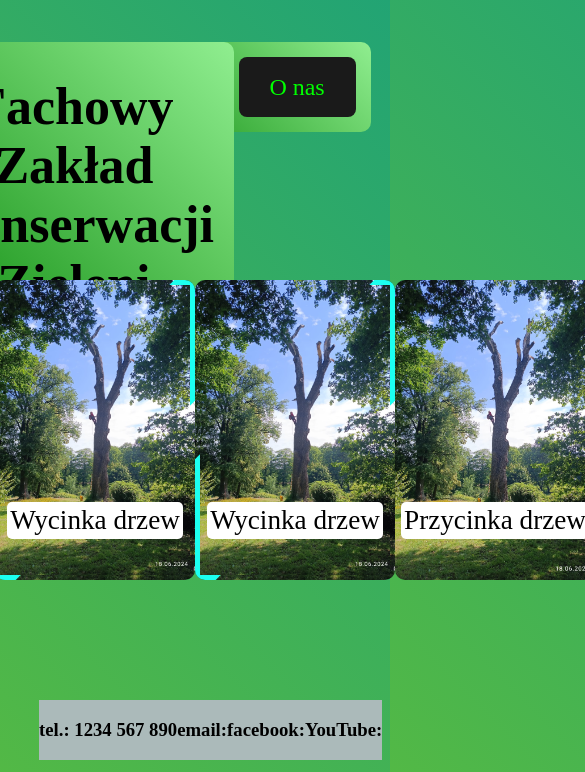
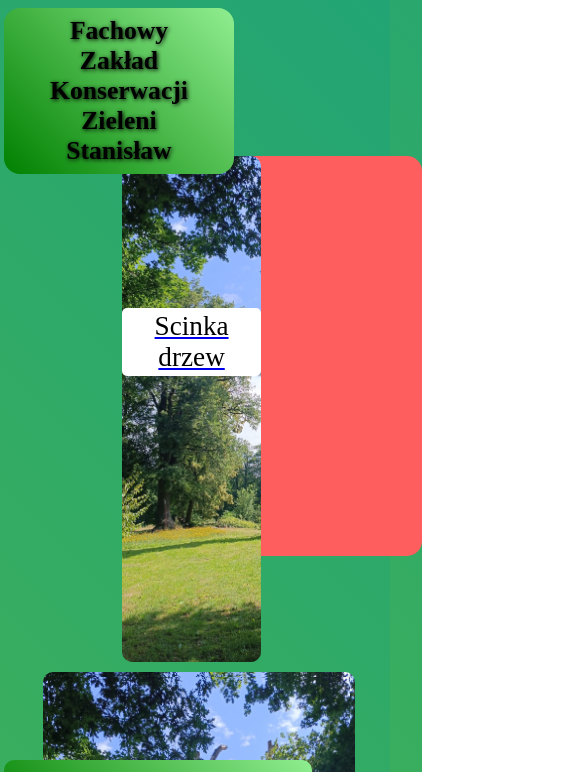
Before and after one commit to luke-korn/wycinka, a plain HTML site: page index.html in a window 390 px wide. Shown: the top 772 px of the page, 585 px wide, since content can reach past the window. Drawn offline with Linux system fonts and the light colour scheme.

Commit message:
mobile_fixed

```diff
--- a/index.html
+++ b/index.html
@@ -1,11 +1,13 @@
 <!DOCTYPE html>
 <html lang="pl">
+
 <head>
   <meta charset="UTF-8">
   <meta name="viewport" content="width=device-width, initial-scale=1">
   <title>Stas</title>
   <link href="style.css" rel="stylesheet">
 </head>
+
 <body>
   <nav>
     <button type="button">Kontakt</button>
@@ -13,10 +15,12 @@
     <!-- <button type="button">Click</button> -->
     <button type="button">O nas</button>
   </nav>
-    <div class='header'><h1>
+  <div class='header'>
+    <h1>
       Fachowy</br> Zakład Konserwacji Zieleni</br>
       Stanisław
-      </h1></div>
+    </h1>
+  </div>
   <div class='row'>
     <a href="./scinka.html">
       <div class='content'>
@@ -27,7 +31,7 @@ Stanisław
       <div class='elem'>Wycinka drzew</div>
     </div>
     <div class='cont2'>
-        <div class='elem'>Wycinka drzew</div>
+      <div class='elem'>Docinka drzew</div>
     </div>
     <div class='content'>
       <div class='elem'>Przycinka drzew</div>
@@ -43,4 +47,5 @@ Stanisław
   </footer>
 
 </body>
+
 </html>
--- a/style.css
+++ b/style.css
@@ -1,39 +1,58 @@
+* {
+  margin: 0;
+  padding: 0;
+  box-sizing: border-box;
+}
+
 body {
-  display: flex;
+  /*display: flex;*/
   /*flex-direction: row;*/
   /*background-color: green;*/
   min-height: 100vh;
+  flex: 1 1 auto;
   align-items: center;
   justify-content: center;
-  background: linear-gradient(45deg, rgba(86,186,66,86) 0%, rgba(34,164,116,1) 100%);
+  background: linear-gradient(
+    45deg,
+    rgba(86, 186, 66, 86) 0%,
+    rgba(34, 164, 116, 1) 100%
+  );
   /*border: 2px solid purple;*/
 }
-.header{
-  display: flex;
-  position: absolute;
+
+.header {
+  /*display: flex;*/
+  /*flex: 1 1 auto;*/
+  /*position: absolute;*/
   top: 5%;
   right: 40%;
   background: linear-gradient(45deg, green, lightgreen);
   /*background: linear-gradient(0deg, blue, green 40%, red);*/
-  /*justify-content: center;*/
-  border-radius: 10px;
+  justify-content: center;
+  border-radius: 1rem;
   width: auto;
   height: auto;
-  padding-left: 20px;
-  padding-right: 20px;
-  text-align:center;
-  font-size: 26px;
+  padding-left: 2%;
+  padding-right: 2%;
+  text-align: center;
+  font-size: 1.5em;
+  margin-bottom:1%;
+  z-index: 2;
 }
+
 footer {
   display: flex;
-  flex: 1;
+  flex: 1 1 auto;
   align-items: flex-start;
   position: absolute;
-  bottom:10%;
+  bottom: 2%;
   left: 10%;
   background-color: #abbaba;
 }
+
 button {
+  /*display: flex;*/
+  /*flex: 1 1 auto;*/
   border-radius: 8px;
   border: 2px solid transparent;
   padding: 0.6em 1.2em;
@@ -43,12 +62,14 @@ button {
   background-color: #1a1a1a;
   cursor: pointer;
   transition: border-color 0.25s;
-  color:lime;
+  color: lime;
   margin: 10px;
 }
+
 button:hover {
   border-color: #64ff88;
 }
+
 nav {
   position: absolute;
   top: 5%;
@@ -62,112 +83,187 @@ nav {
   justify-content: center;
   border-radius: 10px;
   /*border: 2px solid purple;*/
+  z-index: 2;
+}
 
-}
 button:focus,
 button:focus-visible {
   outline: 4px auto -webkit-focus-ring-color;
 }
+
 .row {
   display: flex;
   flex: 1 1 auto;
   justify-content: space-around;
+  margin: 10px;
   /*gap: 10px;*/
 }
-.content{
+
+.content {
   display: grid;
   /*border: 2px solid purple;*/
-  background-image: url('assets/IMG-20240627-WA0002.jpg');
-  place-items:center;
+  background-image: url("assets/IMG-20240627-WA0002.jpg");
+  place-items: center;
   position: relative;
   background-size: cover;
   background-repeat: no-repeat;
-  width: 200px;
-  height: 300px;
+  width: 300px;
+  height: 400px;
   /*color: white;*/
-  border-radius:10px
+  border-radius: 10px;
 }
-.content::before{
+
+.content::before {
   position: absolute;
-  content: '';
-  width: 200px;
-  height: 300px;
-  background:tomato;
-  border-radius:15px;
-  z-index:-1;
-  transition:0.3s;
+  content: "";
+  width: 300px;
+  height: 400px;
+  background: tomato;
+  border-radius: 15px;
+  z-index: -1;
+  transition: 0.3s;
   animation: animate 2s linear infinite;
 }
-.content:hover::before{
-  width: 210px;
-  height: 310px;
+
+.content:hover::before {
+  width: 310px;
+  height: 410px;
 }
-@keyframes animate{
-50%{
-  filter: hue-rotate(350deg);
+
+@keyframes animate {
+  50% {
+    filter: hue-rotate(350deg);
+  }
 }
-}
-.cont2{
+
+.cont2 {
   display: grid;
   /*border: 2px solid purple;*/
-  background-image: url('assets/IMG-20240627-WA0002.jpg');
+  background-image: url("assets/IMG-20240627-WA0002.jpg");
   background-size: cover;
-  place-items:center;
+  place-items: center;
   position: relative;
   background-repeat: no-repeat;
-  width: 200px;
-  height: 300px;
+  width: 300px;
+  height: 400px;
   /*color: white;*/
-  border-radius:10px;
+  border-radius: 10px;
   overflow: hidden;
-  z-index: 5;
+  /*z-index: 5;*/
 }
+
 .cont2::before {
   position: absolute;
-  content: '';
+  content: "";
   width: 50%;
   height: 180%;
-  background:#1cfff0;
-  border-radius:15px;
+  background: #1cfff0;
+  border-radius: 15px;
   transform: rotate(45deg);
 }
+
 .cont2:hover::before {
-  animation:animate2 2s linear infinite;
+  animation: animate2 2s linear infinite;
 }
-@keyframes animate2{
-from{
-  transform:rotate(0deg);
+
+@keyframes animate2 {
+  from {
+    transform: rotate(0deg);
+  }
+
+  to {
+    transform: rotate(360deg);
+  }
 }
-to{
-  transform:rotate(360deg);
-}
-}
+
 .cont2::after {
   position: absolute;
-  content: '';
+  content: "";
   inset: 5px;
   /*background:#222;*/
   background-size: cover;
   background-repeat: no-repeat;
-  background-image: url('assets/IMG-20240627-WA0002.jpg');
+  background-image: url("assets/IMG-20240627-WA0002.jpg");
 }
+
 .elem {
   text-align: center;
   background-color: white;
   vertical-align: bottom;
-  color:black;
+  color: black;
   /*width: 70%;*/
-  position:relative;
+  position: relative;
   top: 30%;
   font-size: 1.7em;
   align-self: center;
   border-radius: 5px;
   padding: 3px;
-  z-index: 10;
+  z-index: 2;
 }
+
 .scinka {
-  background-image: url('assets/IMG-20240627-WA0002.jpg');
+  background-image: url("assets/IMG-20240627-WA0002.jpg");
   background-size: cover;
   background-repeat: no-repeat;
+}
 
+h1 {
+  padding: 0;
+  margin: 0;
+  text-shadow: 1px 1px 4px #000;
 }
+
+@media all and (max-width: 800px) {
+  /*body{*/
+  /*  display: block;*/
+  /*}*/
+  .row {
+    margin-top: 40%;
+    margin-left: 1%;
+    margin-bottom: 10%;
+    position: relative;
+    display: block;
+    place-items:center;
+    /*float: none; */
+    width: 100%;
+    height: 100%;
+    /*overflow: hidden;*/
+    /*gap:1px;*/
+  }
+
+  .cont2,
+  .content {
+    display: block;
+    place-items:center;
+    width: 80%;
+    height: 60vh;
+    margin: 10px;
+  }
+
+  .header {
+    display: block;
+    position: fixed;
+    top: 1%;
+    left: 1%;
+    width: auto;
+    padding: 2%;
+    margin: 0;
+    font-size: 0.8em;
+    z-index: 5;
+    text-align: center;
+  }
+
+  nav {
+    display: block;
+    position: fixed;
+    width: 79%;
+    height: 9%;
+    top:90%;
+    /*bottom:2%;*/
+    left: 1%;
+    z-index: 10;
+  }
+  footer{
+    display: none;
+  }
+}
```
Lines whose indentation alone changed are shown as unchanged.
